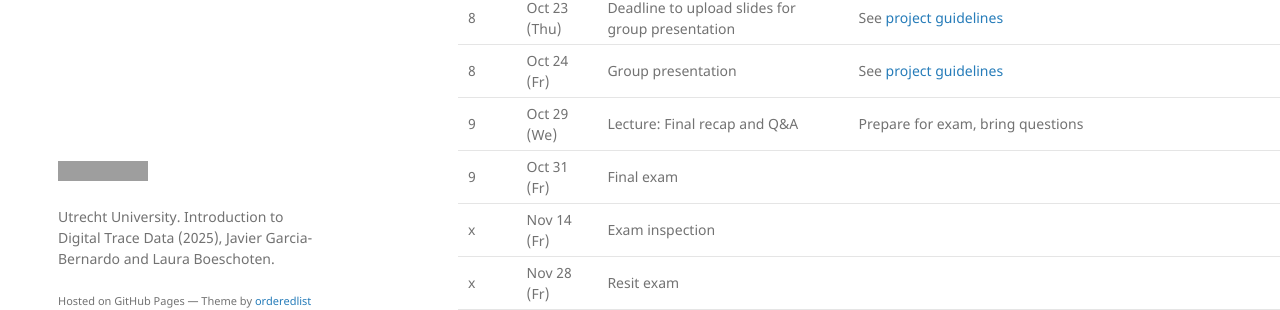
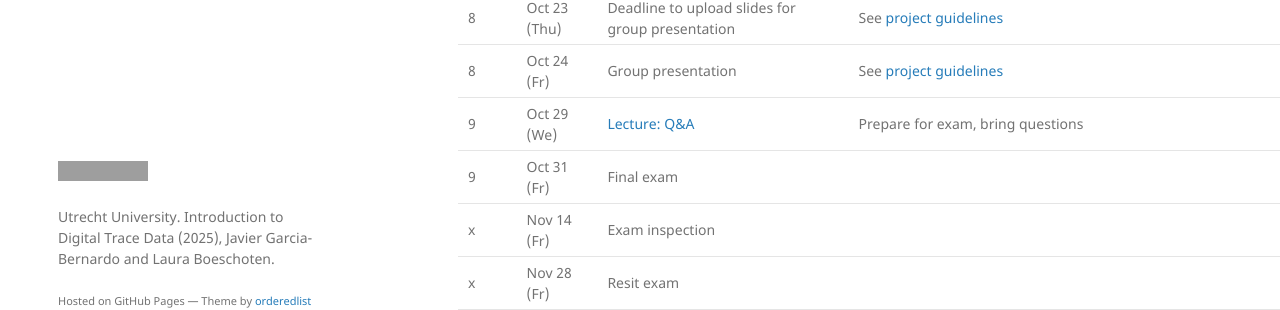
Before and after one commit to digitalTraceData/digitalTraceData.github.io, a Jekyll site: the page built from index.md, in a window 1280 px wide and 900 px high, scrolled down 897 px. Shown: the part 520-830 px from the top of the window. Built offline with Jekyll 4.4.1, drawn with Linux system fonts in a browser that asks for light colours; our own code applies the rules of GitHub Pages for plain Markdown files; grey boxes are pictures that could not be loaded.

Commit message:
addded q&a

```diff
--- a/index.md
+++ b/index.md
@@ -42,7 +42,7 @@ Please note that the links to the lectures and labs may be updated until the Mon
 | 7    | Oct 17 (Fr)            | Group project feedback IV                   | See [project guidelines](project.html) |
 | 8    | Oct 23 (Thu)           | Deadline to upload slides for group presentation  | See [project guidelines](project.html)  |
 | 8    | Oct 24 (Fr)            | Group presentation                          | See [project guidelines](project.html)  |
-| 9    | Oct 29 (We)            | Lecture: Final recap and Q&A                | Prepare for exam, bring questions  |
+| 9    | Oct 29 (We)            | [Lecture: Q&A](https://github.com/digitalTraceData/digitalTraceData.github.io/raw/main/materials/lecture_recap.pdf)                                 | Prepare for exam, bring questions  |
 | 9    | Oct 31 (Fr)            | Final exam                                  |  |
 | x    | Nov 14 (Fr)            | Exam inspection                             |  |
 | x    | Nov 28 (Fr)            | Resit exam                                  |  |
```
Also changed, not shown: 1 other file.
